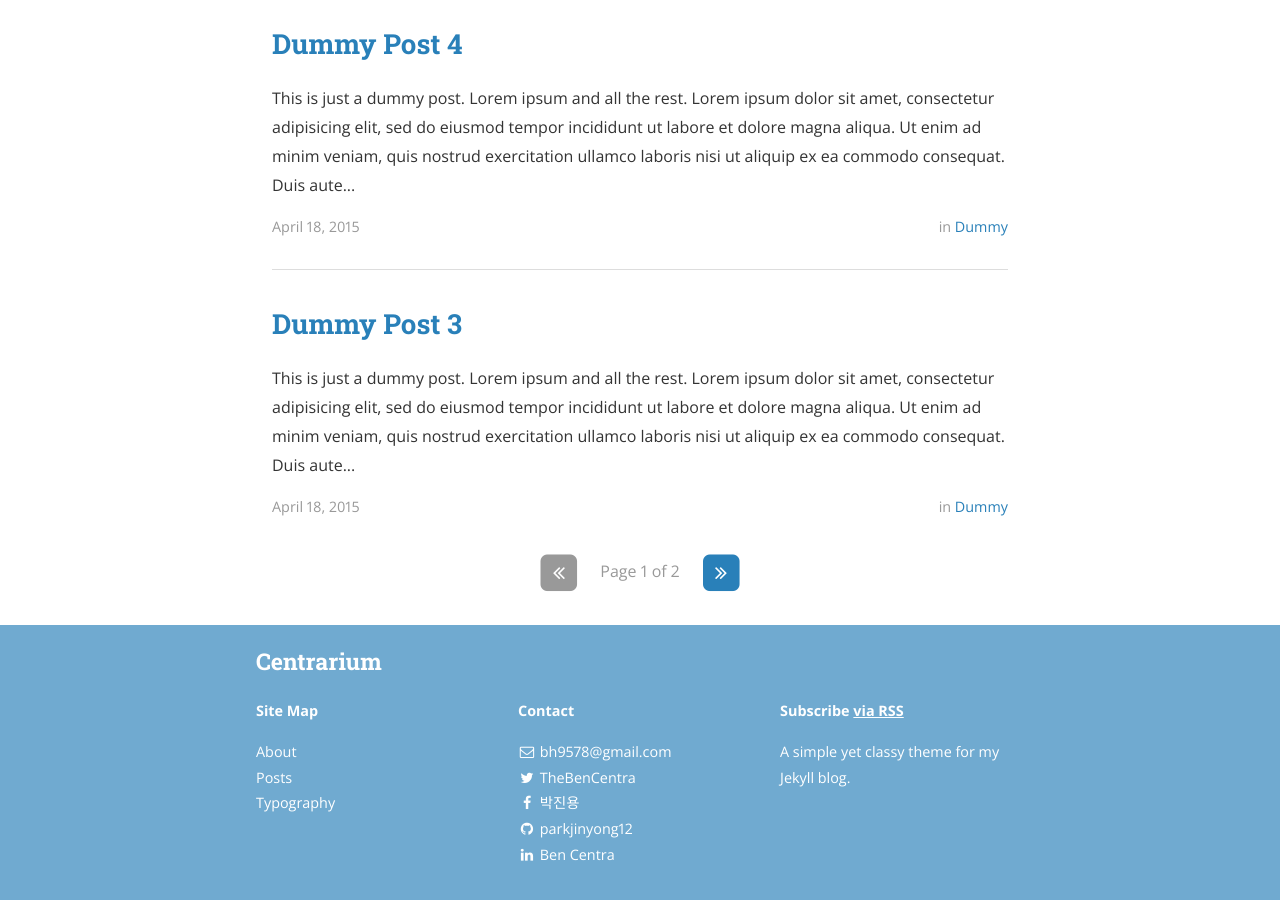
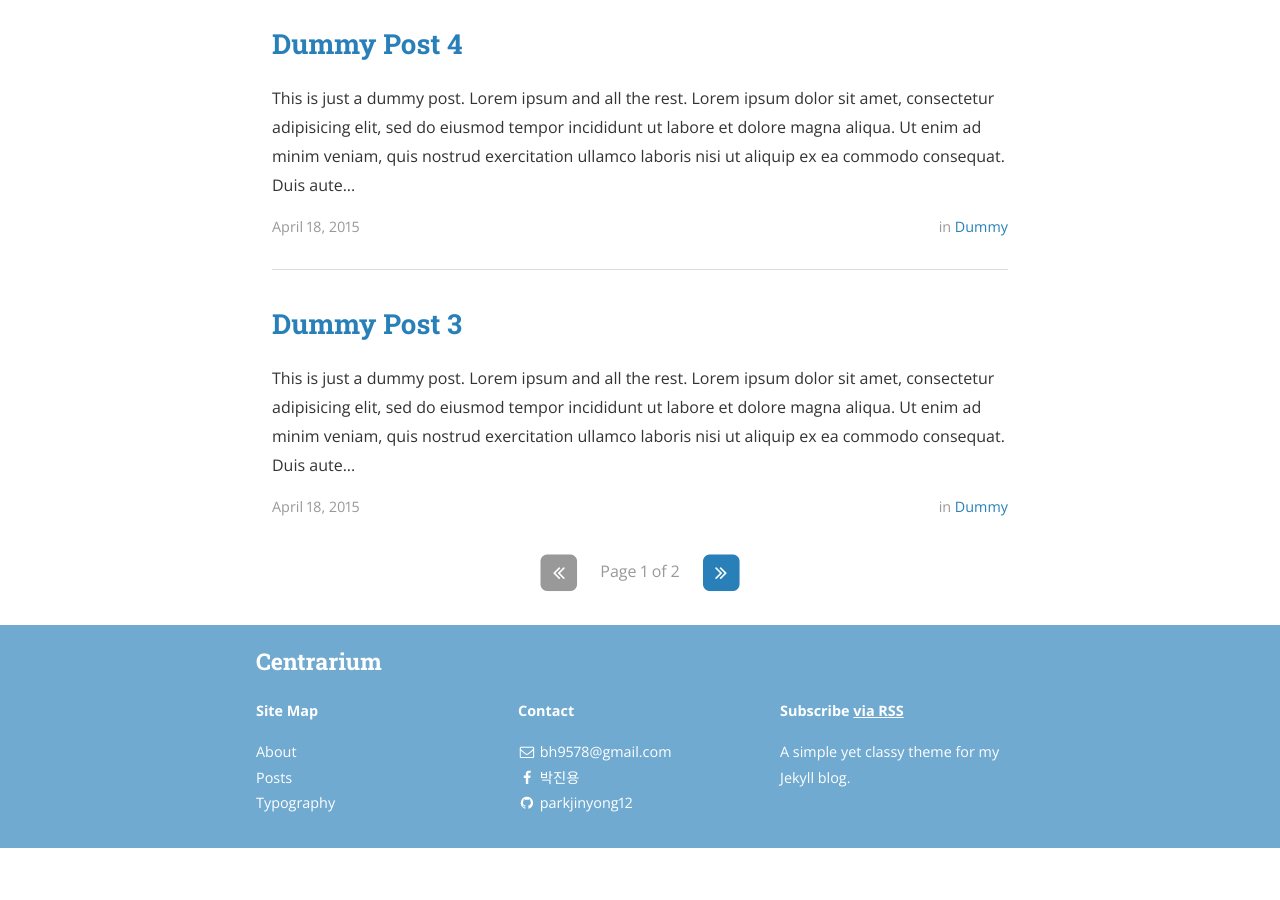
Before and after one commit to parkjinyong12/parkjinyong12.github.io, a Jekyll site: the page built from index.html, in a window 1280 px wide and 900 px high, scrolled down 1327 px. Built offline with Jekyll 4.4.1, drawn with Linux system fonts in a browser that asks for light colours; nearby versions of some CDN libraries; the list of posts is cut into pages by our own code; after the commit the page ends 2175 px from its top, so only the background shows below that; part of the change alters nothing that is shown.

Commit message:
Update _config.yml

```diff
--- a/_config.yml
+++ b/_config.yml
@@ -72,13 +72,6 @@ descriptions:
 #     desc: Follow me on Twitter            # Description to display as link title, etc
 #     share: true                           # Include in the "Share" section of posts
 social:
-  - name: Twitter
-    icon: twitter
-    username: TheBenCentra
-    url: https://twitter.com/TheBenCentra
-    desc: Follow me on Twitter
-    share: false
-
   - name: Facebook
     icon: facebook
     username: 박진용
@@ -92,97 +85,6 @@ social:
     url: https://github.com/parkjinyong12
     desc: Fork me on GitHub
     share: true
-
-  - name: LinkedIn
-    icon: linkedin
-    username: Ben Centra
-    url: https://www.linkedin.com/pub/ben-centra/47/769/60a
-    desc: Connect with me on LinkedIn
-    share: false
-
-  - name: Google+
-    icon: google-plus
-    username:
-    url:
-    desc: Add me to your Circles
-    share: false
-
-  - name: YouTube
-    icon: youtube
-    username:
-    url:
-    desc: Subscribe on YouTube
-    share: false
-
-  - name: Instagram
-    icon: instagram
-    username:
-    url:
-    desc: Follow me on Instagram
-    share: false
-
-  - name: Pinterest
-    icon: pinterest
-    username:
-    url:
-    desc: Follow me on Pinterest
-    share: false
-
-  - name: SoundCloud
-    icon: soundcloud
-    username:
-    url:
-    desc: Follow me on SoundCloud
-    share: false
-
-  - name: Tumblr
-    icon: tumblr
-    username:
-    url:
-    desc: Follow me on Tumblr
-    share: false
-
-  - name: Steam
-    icon: steam
-    username:
-    url:
-    desc: Friend me on Steam
-    share: false
-
-  - name: Dribbble
-    icon: dribbble
-    username:
-    url:
-    desc: Follow me on Dribble
-    share: false
-
-  - name: Vimeo
-    icon: vimeo-square
-    username:
-    url:
-    desc: Follow me on Vimeo
-    share: false
-
-  - name: Vine
-    icon: vine
-    username:
-    url:
-    desc: Follow me on Vine
-    share: false
-
-  - name: Reddit
-    icon: reddit
-    username:
-    url:
-    desc: Share to Reddit
-    share: false
-
-  - name: "Hacker News"
-    icon: hacker-news
-    username:
-    url:
-    desc: Share to Hacker News
-    share: false
 
 # Social sharing protocols
 # These are for automatically generating sharing metadata for FB and Twitter
```
